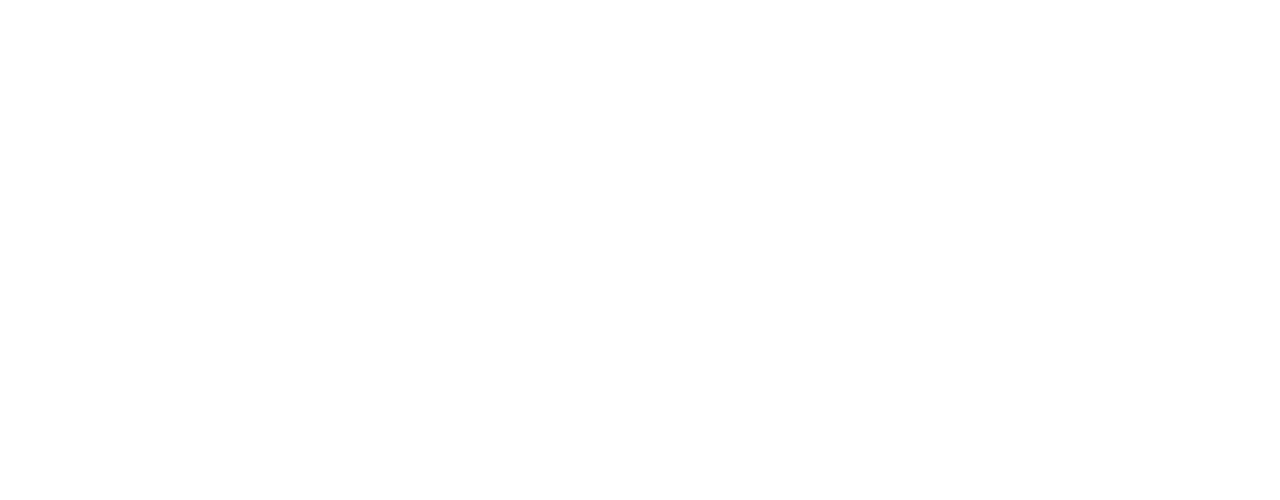
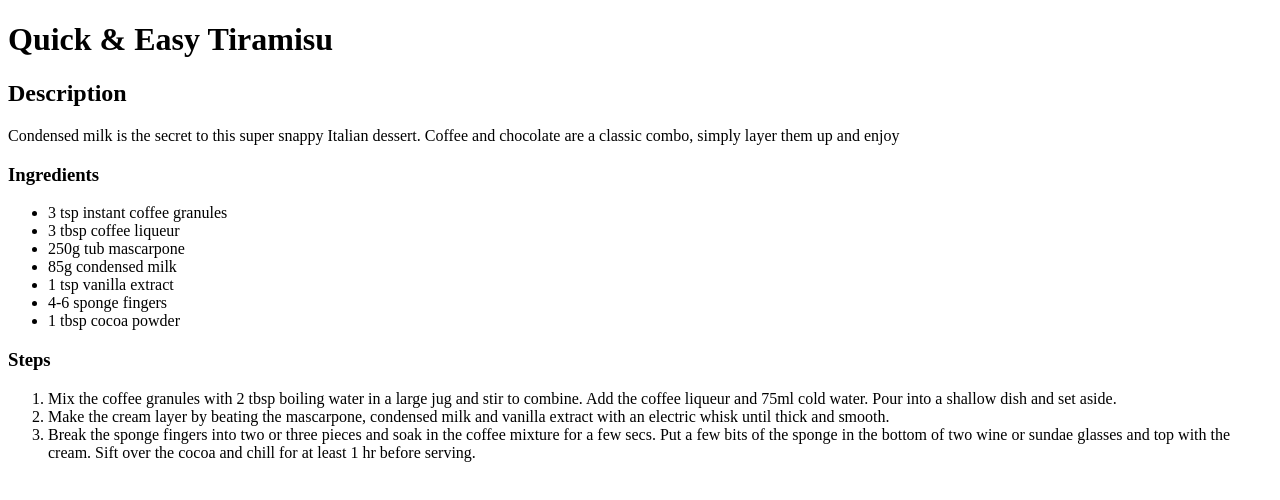
Before and after one commit to ninuh/odin-recipes, a plain HTML site: page recipes/tiramisu.html in a window 1280 px wide. Drawn offline with Linux system fonts and the light colour scheme.

Commit message:
Update index.html and adding to tiramisu.html
Updated links on the index.html and added information on tiramisu.html

```diff
--- a/recipes/tiramisu.html
+++ b/recipes/tiramisu.html
@@ -0,0 +1,35 @@
+<!DOCTYPE html>
+<html lang="en">
+<head>
+    <meta charset="UTF-8">
+    <meta name="viewport" content="width=device-width, initial-scale=1.0">
+    <title>Tiramisu</title>
+</head>
+<body>
+    <h1>Quick & Easy Tiramisu</h1>
+    <h2>Description</h2>
+
+    <p>Condensed milk is the secret to this super snappy Italian dessert.
+        Coffee and chocolate are a classic combo, simply layer them up and enjoy
+    </p>
+
+    <h3>Ingredients</h3>
+    <ul>
+        <li>3 tsp instant coffee granules</li>
+        <li>3 tbsp coffee liqueur</li>
+        <li>250g tub mascarpone</li>
+        <li>85g condensed milk</li>
+        <li>1 tsp vanilla extract</li>
+        <li>4-6 sponge fingers</li>
+        <li>1 tbsp cocoa powder</li>
+    </ul>
+
+    <h3>Steps</h3>
+    <ol>
+        <li>Mix the coffee granules with 2 tbsp boiling water in a large jug and stir to combine. Add the coffee liqueur and 75ml cold water. Pour into a shallow dish and set aside.</li>
+        <li>Make the cream layer by beating the mascarpone, condensed milk and vanilla extract with an electric whisk until thick and smooth.</li>
+        <li>Break the sponge fingers into two or three pieces and soak in the coffee mixture for a few secs. Put a few bits of the sponge in the bottom of two wine or sundae glasses and top with the cream. Sift over the cocoa and chill for at least 1 hr before serving.</li>
+    </ol>
+
+</body>
+</html>
```
Also changed, not shown: recipes/index.html (+3 -1 lines).
